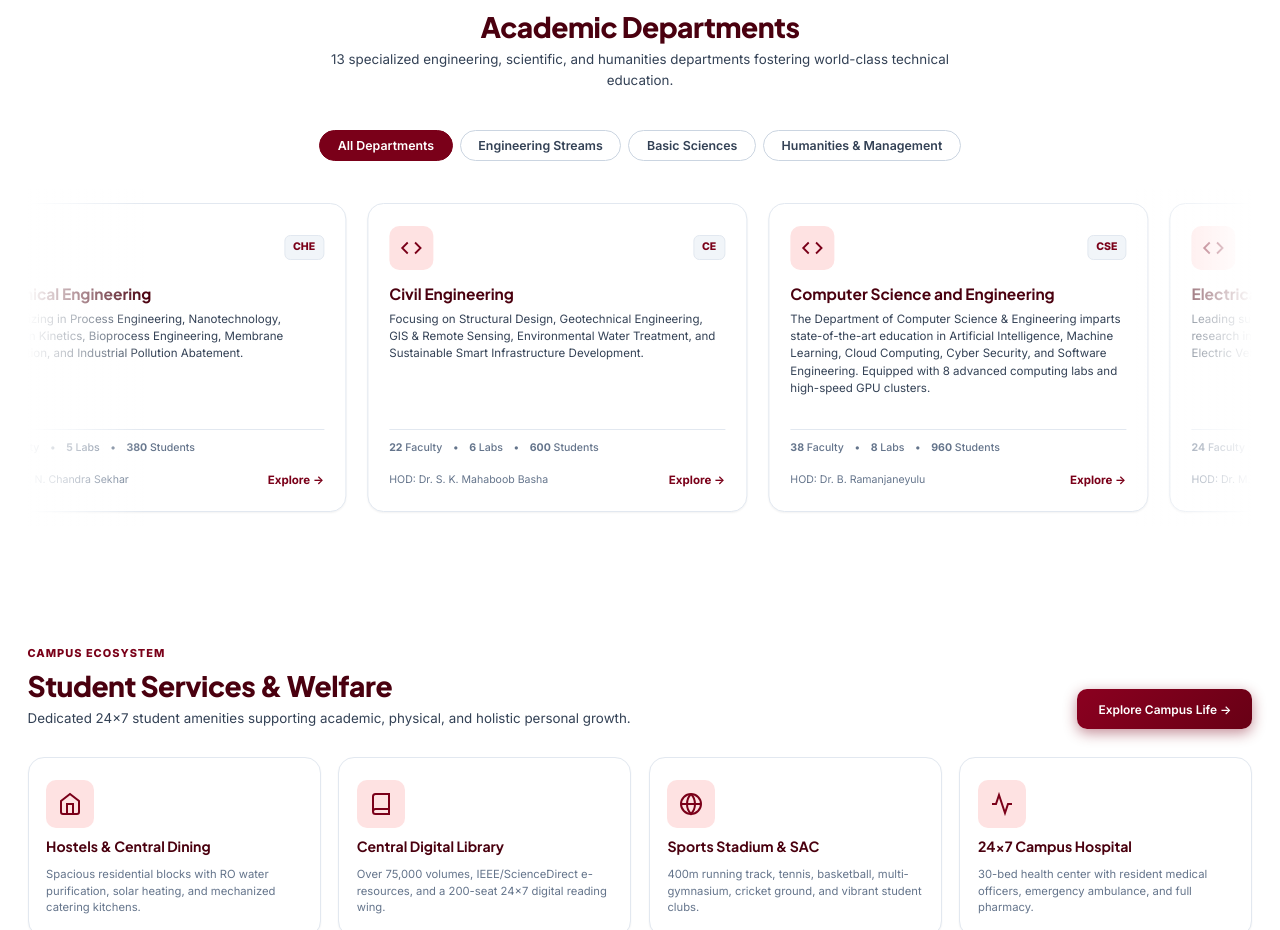
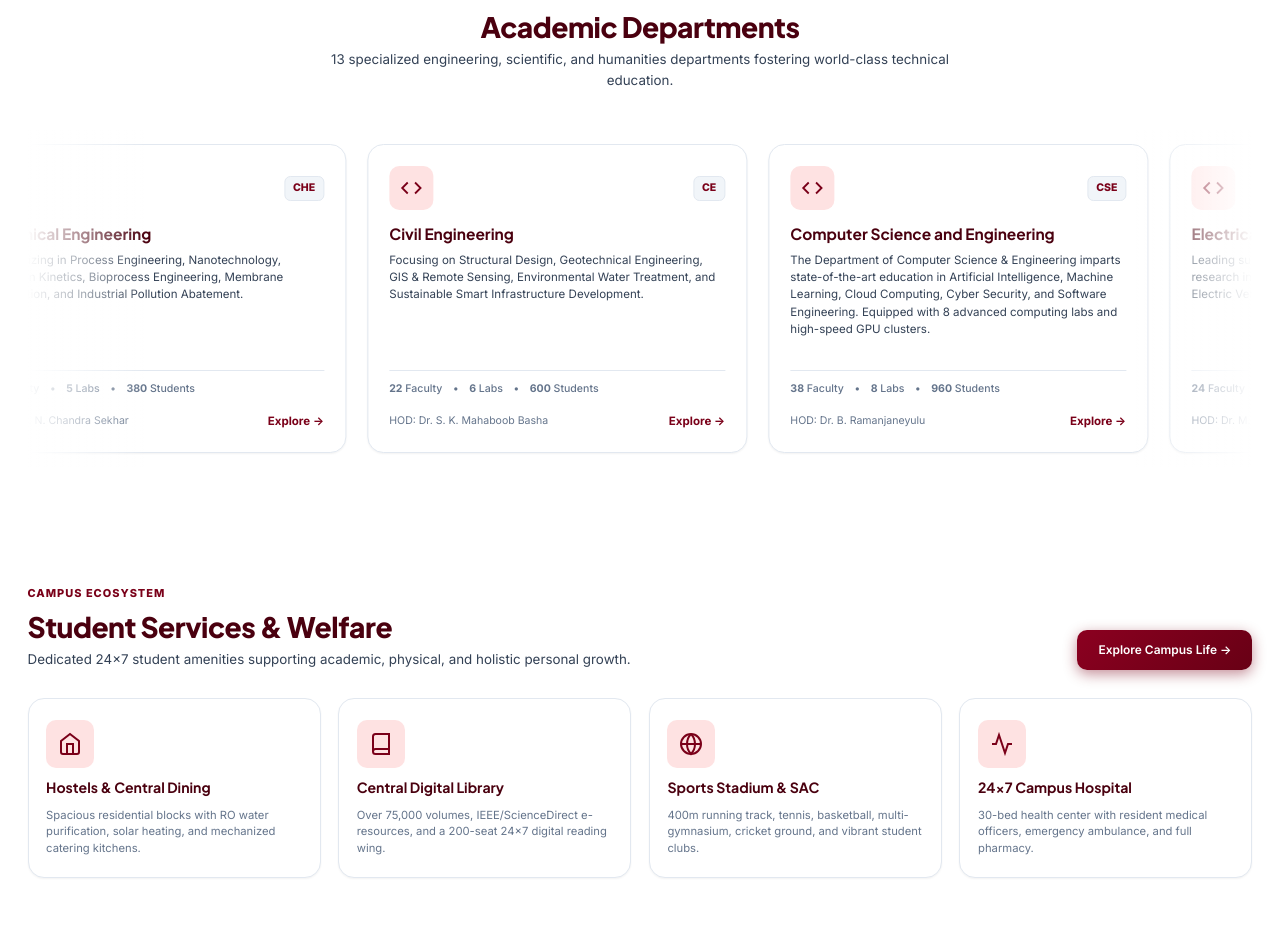
Before and after one commit to formsrgukt/RKVALLEY, a Next.js app: page /home in a window 1280 px wide. Shown: the part 3220-4150 px from the top of the page. Built offline with nearby package versions, Linux system fonts and the light colour scheme.

Commit message:
Remove category filter buttons from the auto-scrolling departments section

```diff
--- a/src/components/Departments/DepartmentGrid.tsx
+++ b/src/components/Departments/DepartmentGrid.tsx
@@ -59,17 +59,7 @@ export default function DepartmentGrid() {
           </p>
         </div>
 
-        <div className="dept-filter-tabs">
-          {categories.map((cat) => (
-            <button
-              key={cat}
-              onClick={() => setSelectedCategory(cat)}
-              className={`dept-filter-btn ${selectedCategory === cat ? "active" : ""}`}
-            >
-              {cat === "All" ? "All Departments" : cat === "Engineering" ? "Engineering Streams" : cat === "Sciences" ? "Basic Sciences" : "Humanities & Management"}
-            </button>
-          ))}
-        </div>
+
 
         <div className="departments-marquee-wrapper">
           <div className="departments-marquee-track" style={{ animationDuration: `${animationDuration}s` }}>
```
